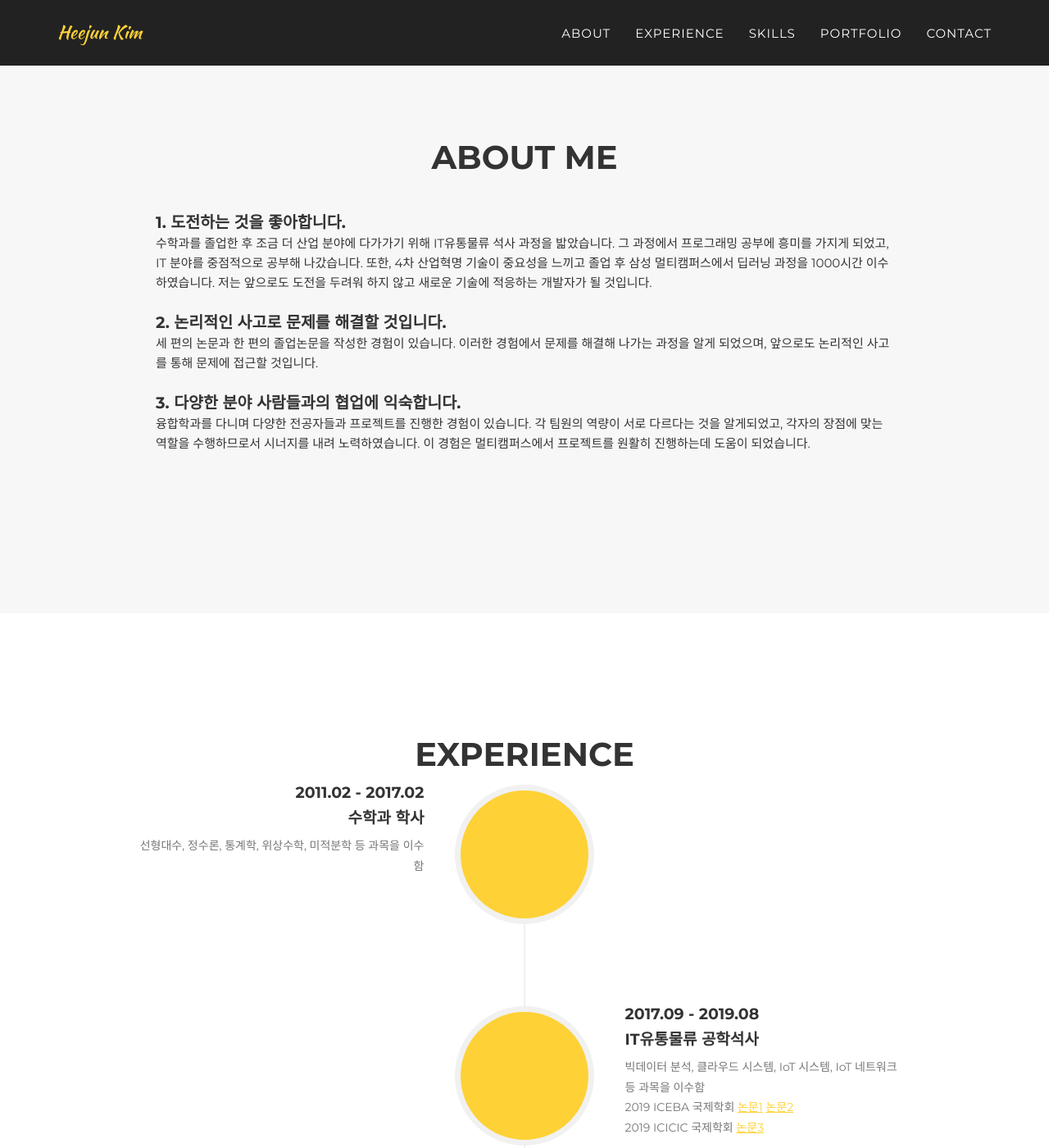
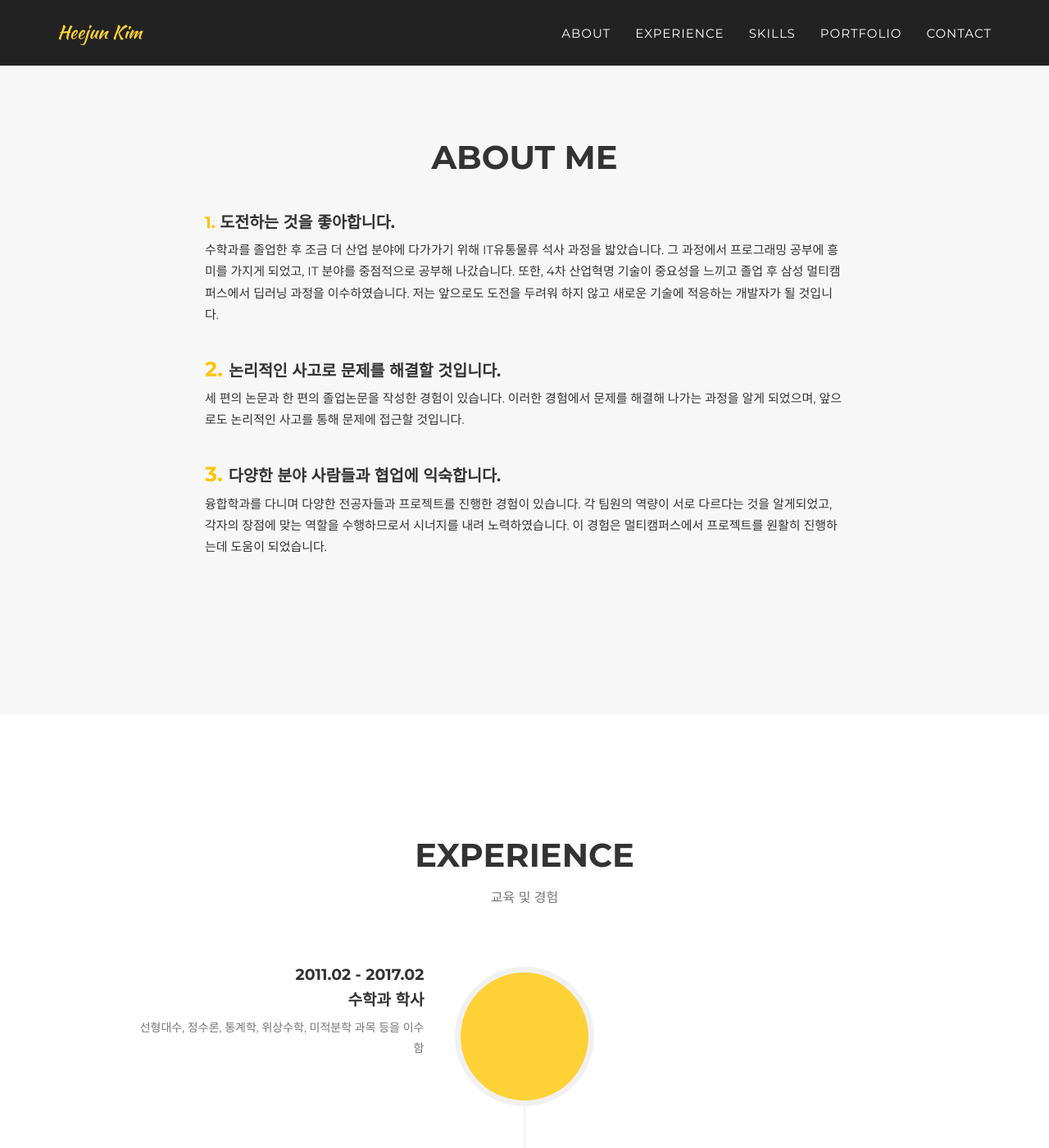
Before and after one commit to heejun1942/heejun1942.github.io, a Jekyll site: the page built from _posts/2014-07-16-project-3.markdown, in a window 1280 px wide and 1400 px high, scrolled down 788 px. Shown: the whole window at 82% size. Built offline with Jekyll 4.4.1, drawn with Linux system fonts in a browser that asks for light colours; nearby versions of some CDN libraries; some web fonts are replaced; some of the changed text lies outside the part shown.

Commit message:
200705 || Update file

```diff
--- a/_includes/about.html
+++ b/_includes/about.html
@@ -4,6 +4,7 @@
             <div class="row">
                 <div class="col-lg-12 text-center">
                     <h2 class="section-heading">Experience</h2>
+                    <h3 class="section-subheading text-muted" style="font-style: normal;">교육 및 경험</h3>
                     <!-- <div style="text-align: left;max-width: 60em; margin: auto;padding:3em 0 3em;line-height: 1.7em;">
                         <span class="aboutme">1. 도전하는 것을 좋아합니다.</span>
                         <br>
@@ -22,9 +23,8 @@
                         각 팀원의 역량이 서로 다르다는 것을 알게되었고, 각자의 장점에 맞는 역할을 수행하므로서 시너지를 내려 노력하였습니다.
                         이 경험은 멀티캠퍼스에서 프로젝트를 원활히 진행하는데 도움이 되었습니다.
 
+                    </div> -->
 
-                    </div> -->
-                    <!-- <h3 class="section-subheading text-muted">ㅁ</h3> -->
                 </div>
             </div>
             <div class="row">
@@ -40,7 +40,7 @@
                                     <h4 class="subheading">수학과 학사</h4>
                                 </div>
                                 <div class="timeline-body">
-                                    <p class="text-muted">선형대수, 정수론, 통계학, 위상수학, 미적분학 등 과목을 이수함</p>
+                                    <p class="text-muted">선형대수, 정수론, 통계학, 위상수학, 미적분학 과목 등을 이수함</p>
                                 </div>
                             </div>
                         </li>
@@ -54,7 +54,7 @@
                                     <h4 class="subheading">IT유통물류 공학석사</h4>
                                 </div>
                                 <div class="timeline-body">
-                                    <p class="text-muted">빅데이터 분석, 클라우드 시스템, IoT 시스템, IoT 네트워크 등 과목을 이수함</p>
+                                    <p class="text-muted">빅데이터 분석, 클라우드 시스템, IoT 시스템, IoT 네트워크 과목 등을 이수함</p>
                                     <p class="text-muted">2019 ICEBA 국제학회 <a style="text-decoration: underline;" target="_blank" href="https://dl.acm.org/doi/10.1145/3317614.3317625">논문1</a> <a style="text-decoration: underline;" target="_blank" href="https://dl.acm.org/doi/10.1145/3317614.3317628">논문2</a></p>
                                     <p class="text-muted">2019 ICICIC 국제학회 <a style="text-decoration: underline;" target="_blank" href="http://www.icicelb.org/ellb/contents/2020/6/elb-11-06-06.pdf">논문3</a></p>
                                 </div>
@@ -70,7 +70,7 @@
                                     <h4 class="subheading"><span >삼성 멀티캠퍼스</span> <br>딥러닝 기반 AI 엔지니어링 </h4>
                                 </div>
                                 <div class="timeline-body">
-                                    <p class="text-muted">딥러닝 기반 AI 엔지니어링 과정 1000시간 이수</p>
+                                    <p class="text-muted">고용노동부가 주관하는 딥러닝 기반 AI 엔지니어링 과정 1000시간을 이수함</p>
                                     <p class="text-muted"><i style="color:#fec503" class="fas fa-medal"></i>&nbsp;파이널 프로젝트 우수상 수상</p>
                                 </div>
                             </div>
--- a/_includes/css/agency.css
+++ b/_includes/css/agency.css
@@ -902,8 +902,12 @@ body{
     font-family: Montserrat, "Helvetica Neue",Helvetica,Arial,sans-serif;
 }
 
-.aboutme{
+.aboutme span{
     font-size:1.3em;
     font-weight: 600;
+}
 
+.aboutme p{
+    padding: 0.5em 0 2em;
+    font-size:1em;
 }
--- a/_includes/services.html
+++ b/_includes/services.html
@@ -4,7 +4,7 @@
             <div class="row">
                 <div class="col-lg-12 text-center">
                     <h2 class="section-heading">Skills</h2>
-                    <h3 class="section-subheading text-muted">딥러닝 공부를 중심으로 하고 있으며, 웹 프로그래밍 언어를 이해하며 다룰 수 있습니다.</h3>
+                    <h3 class="section-subheading text-muted" style="font-style: normal;">딥러닝 공부를 중심으로 하고 있으며, 웹 프로그래밍 언어를 이해하며 다룰 수 있습니다.</h3>
                 </div>
             </div>
             <div class="row text-center">
--- a/_includes/team.html
+++ b/_includes/team.html
@@ -7,24 +7,24 @@
                     <!-- <h3 class="section-subheading text-muted">Lorem ipsum dolor sit amet consectetur.</h3> -->
                 </div>
             </div>
-            <div class="row" style="text-align: left;max-width: 60em; margin: auto;padding: 2em 0 3em;line-height: 1.6em;">
-                <span class="aboutme">1. 도전하는 것을 좋아합니다.</span>
-                <br>
+            <div class="row aboutme" style="text-align: left;max-width: 52em; margin: auto;padding: 2em 0 0;line-height: 1.6em;">
+                <span><spna style="color:#fec503">1. </spna>도전하는 것을 좋아합니다.</span>
+                <p>
                 수학과를 졸업한 후 조금 더 산업 분야에 다가가기 위해 IT유통물류 석사 과정을 밟았습니다.
                 그 과정에서 프로그래밍 공부에 흥미를 가지게 되었고, IT 분야를 중점적으로 공부해 나갔습니다.
-                또한, 4차 산업혁명 기술이 중요성을 느끼고 졸업 후 삼성 멀티캠퍼스에서 딥러닝 과정을 1000시간 이수하였습니다.
+                또한, 4차 산업혁명 기술이 중요성을 느끼고 졸업 후 삼성 멀티캠퍼스에서 딥러닝 과정을 이수하였습니다.
                 저는 앞으로도 도전을 두려워 하지 않고 새로운 기술에 적응하는 개발자가 될 것입니다.
-                <br><br>
-                <span class="aboutme">2. 논리적인 사고로 문제를 해결할 것입니다.</span>
-                <br>
+                </p>
+                <span class="aboutme"><span style="color:#fec503">2. </span>논리적인 사고로 문제를 해결할 것입니다.</span>
+                <p>
                 세 편의 논문과 한 편의 졸업논문을 작성한 경험이 있습니다. 이러한 경험에서 문제를 해결해 나가는 과정을 알게 되었으며, 앞으로도 논리적인 사고를 통해 문제에 접근할 것입니다.
-                <br><br>
-                <span class="aboutme">3. 다양한 분야 사람들과의 협업에 익숙합니다.</span>
-                <br>
+                </p>
+                <span class="aboutme"><span style="color:#fec503">3. </span>다양한 분야 사람들과 협업에 익숙합니다.</span>
+                <p>
                 융합학과를 다니며 다양한 전공자들과 프로젝트를 진행한 경험이 있습니다.
                 각 팀원의 역량이 서로 다르다는 것을 알게되었고, 각자의 장점에 맞는 역할을 수행하므로서 시너지를 내려 노력하였습니다.
                 이 경험은 멀티캠퍼스에서 프로젝트를 원활히 진행하는데 도움이 되었습니다.
-
+                </p>
 
             </div>
             <!-- <div class="row">
```
